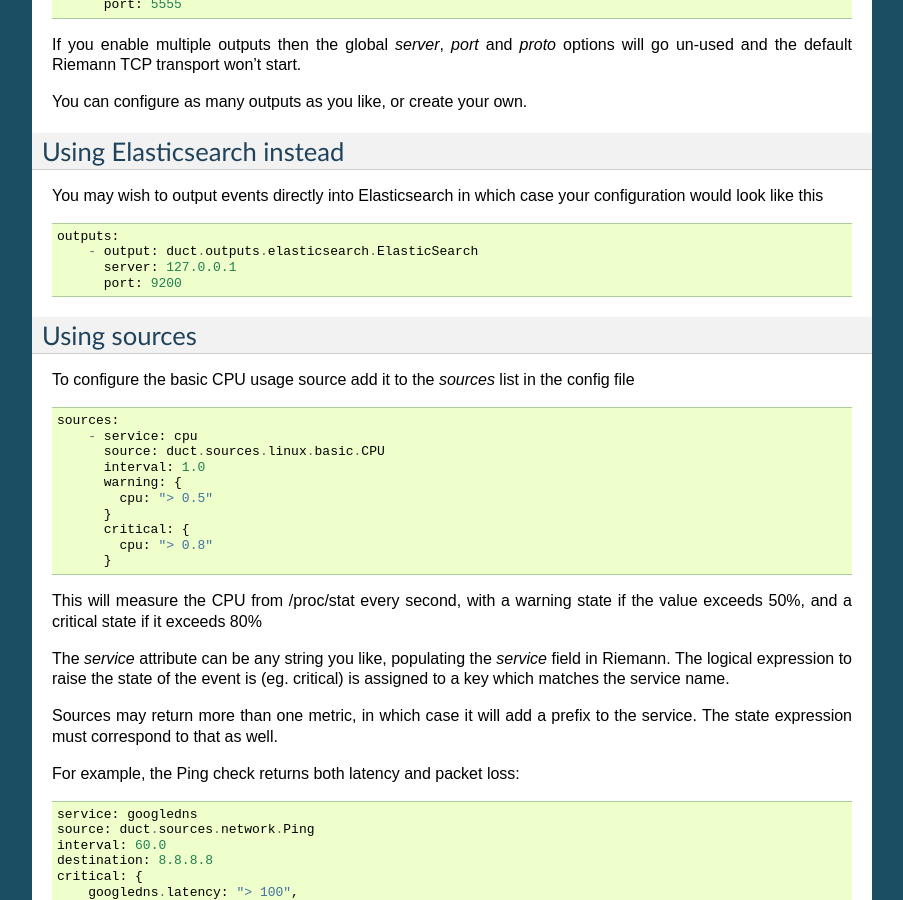
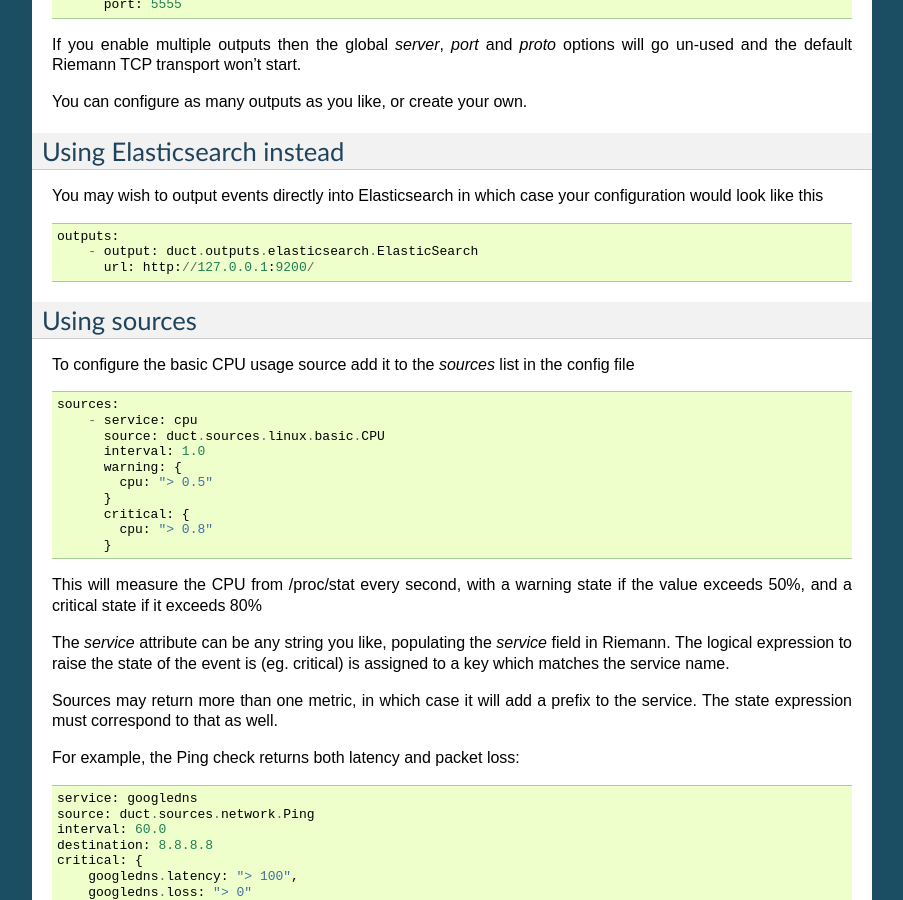
Before and after one commit to ducted/duct, a Sphinx documentation site: the page built from docs/start.rst, in a window 1280 px wide and 900 px high, scrolled down 1041 px. Shown: the whole window, without its empty margins (198-1101 px from the left). Built offline with Sphinx 7.4.7, drawn with Linux system fonts in a browser that asks for light colours; pages that are not in the unit, such as notebooks, are missing from menus; some of the changed lines change nothing that is shown.

Commit message:
Fix elasticsearch docs

```diff
--- a/docs/start.rst
+++ b/docs/start.rst
@@ -71,8 +71,7 @@
 
     outputs:
         - output: duct.outputs.elasticsearch.ElasticSearch
-          server: 127.0.0.1
-          port: 9200
+          url: http://127.0.0.1:9200/
 
 Using sources
 =============
```
